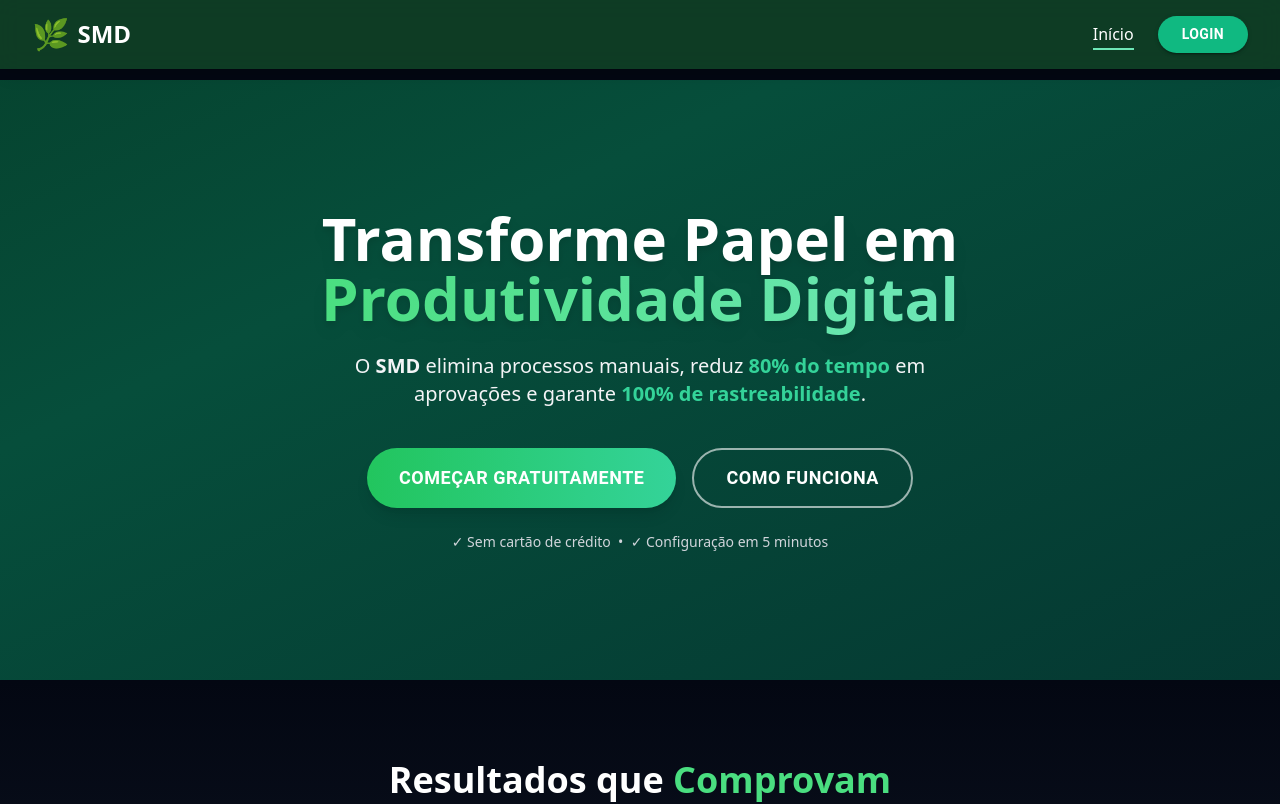
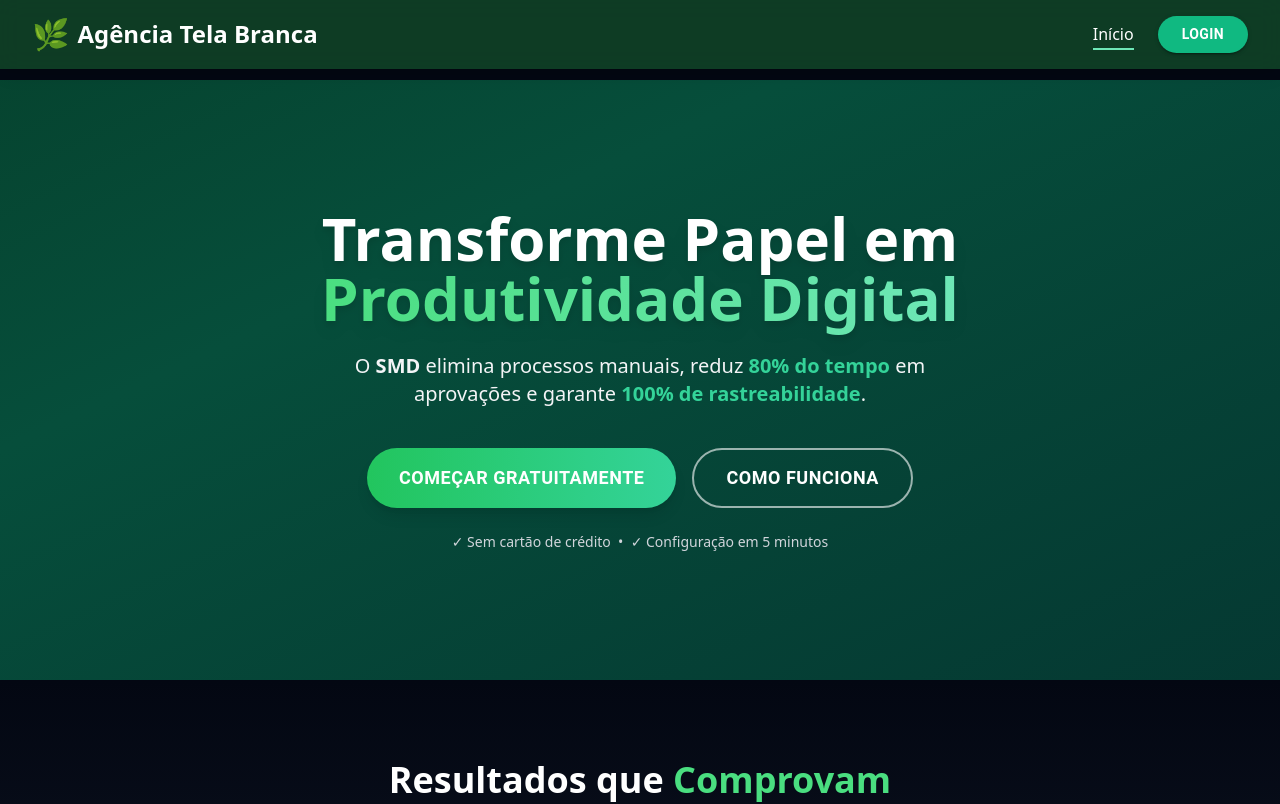
Before and after one commit to agencia-tela-branca/portfolio, a React (Vite) app in the folder _frontend/: page / in a window 1280 px wide. Shown: the top 804 px of the page. Built offline with nearby package versions, Linux system fonts and the light colour scheme; no server answers.

Commit message:
alteração do titulo

```diff
--- a/_frontend/index.html
+++ b/_frontend/index.html
@@ -4,7 +4,7 @@
     <meta charset="UTF-8" />
     <link rel="icon" type="image/svg+xml" href="/vite.svg" />
     <meta name="viewport" content="width=device-width, initial-scale=1.0" />
-    <title>SMD</title>
+    <title>Agência Tela Branca - ATB</title>
   </head>
   <body>
     <div id="root"></div>
--- a/_frontend/src/components/navbar/Navbar.jsx
+++ b/_frontend/src/components/navbar/Navbar.jsx
@@ -67,7 +67,7 @@ const Navbar = () => {
                                 🌿
                             </motion.span>
                             <span className="text-2xl font-bold text-white group-hover:text-emerald-300 transition-colors">
-                                SMD
+                                Agência Tela Branca
                             </span>
                         </Link>
 
```
